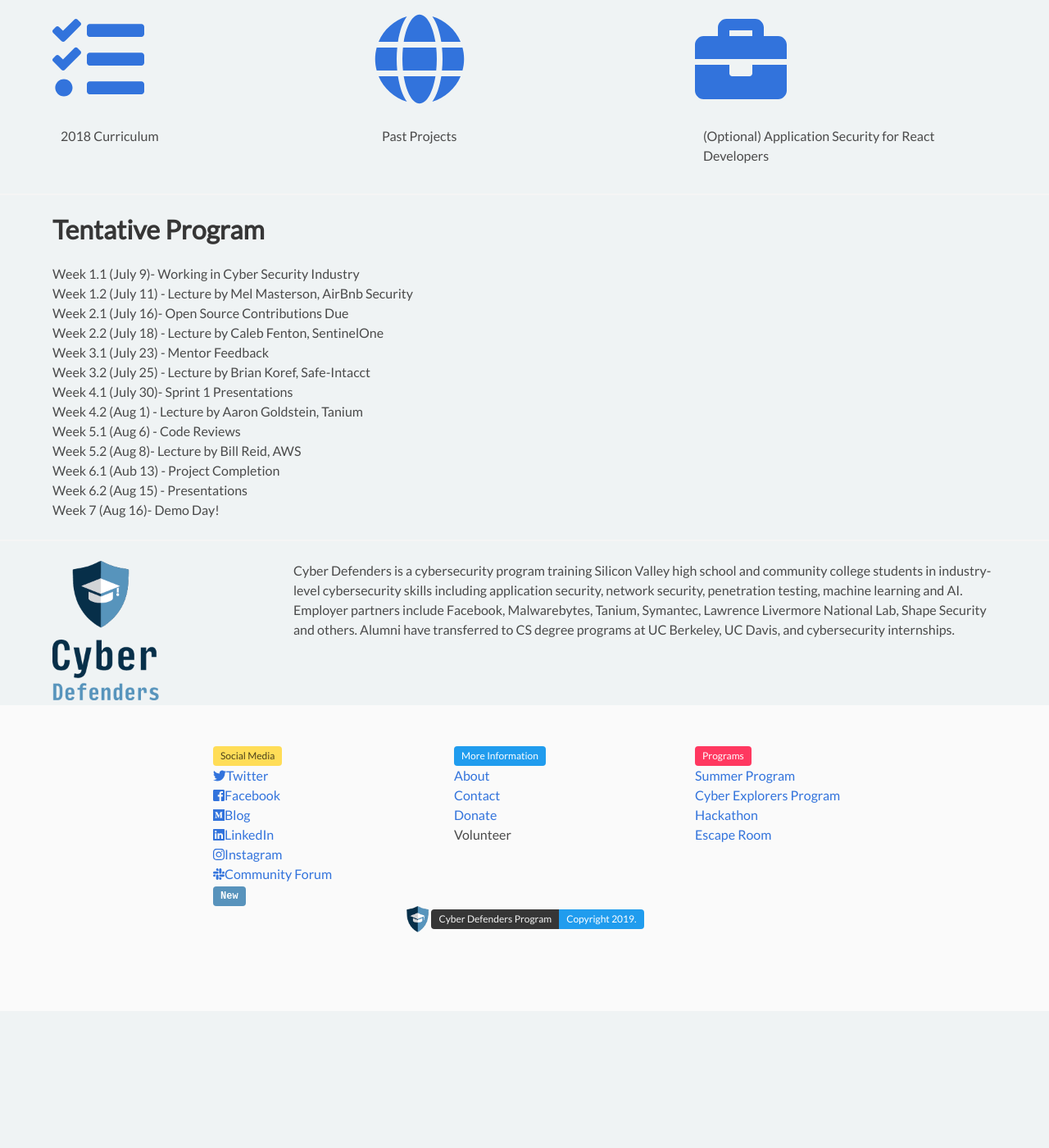
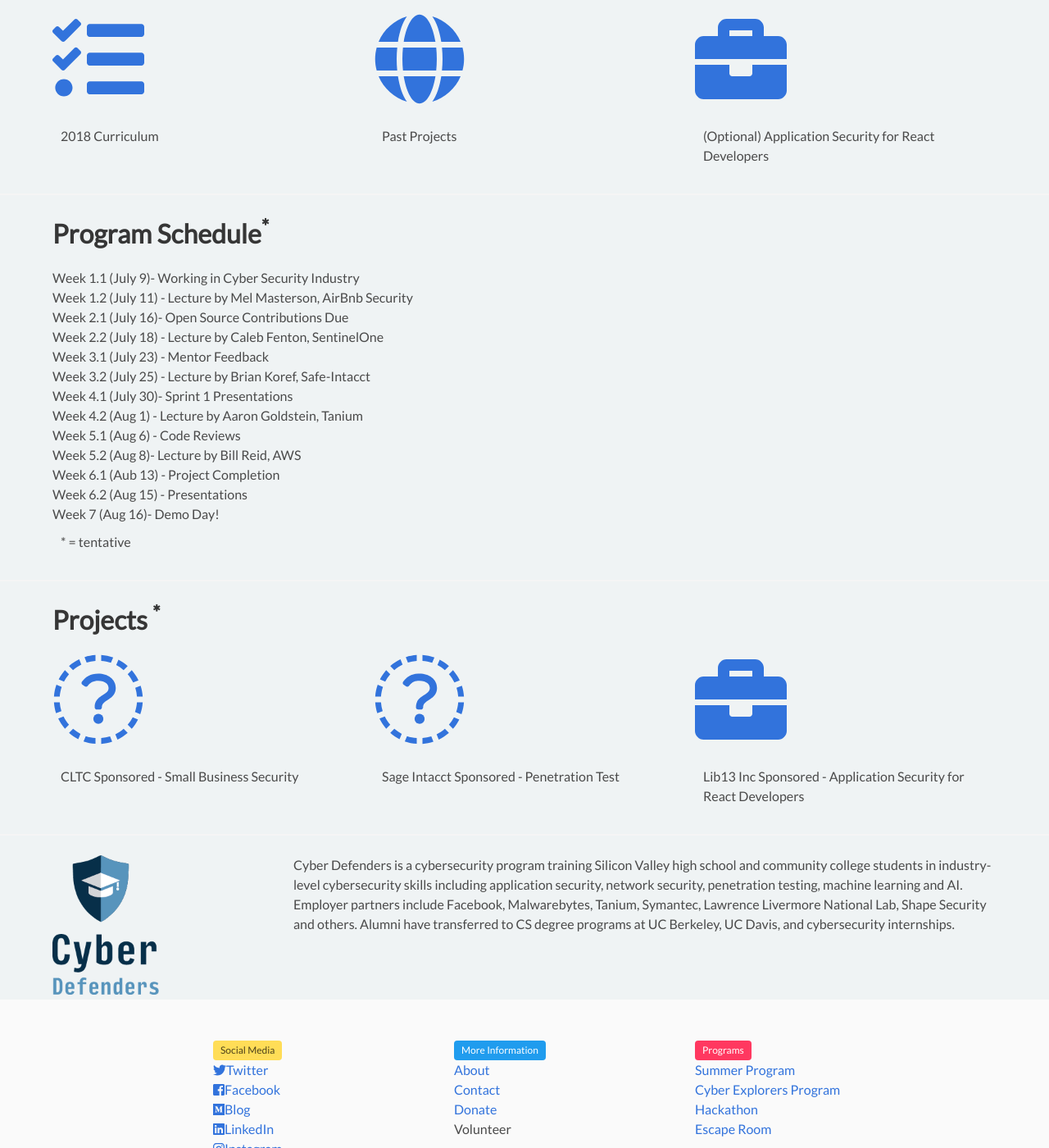
Before and after one commit to cyberdefendersprogram/www-homepage, a Jekyll site: the page built from summerprogram.html, in a window 1280 px wide and 1400 px high, scrolled down 2345 px. Shown: the whole window at 82% size. Built offline with Jekyll 4.4.1, drawn with Linux system fonts in a browser that asks for light colours; nearby versions of some CDN libraries; before the commit the page ends 3578 px from its top, so only the background shows below that.

Commit message:
Projects

```diff
--- a/summerprogram.html
+++ b/summerprogram.html
@@ -125,7 +125,7 @@
     <hr/>
 <section>
     <div class="container">
-        <h1 class="title">Tentative Program</h1>
+        <h1 class="title">Program Schedule<sup>*</sup></h1>
         <ul>
             <li>Week 1.1 (July 9)- Working in Cyber Security Industry</li>
             <li>Week 1.2 (July 11) - Lecture by Mel Masterson, AirBnb Security</li>
@@ -141,6 +141,40 @@
             <li>Week 6.2 (Aug 15) - Presentations</li>
             <li>Week 7 (Aug 16)- Demo Day!</li>
         </ul>
+        <p>* = tentative</p>
+    </div>
+</section>
+<hr/>
+<section>
+    <div class="container">
+        <h1 class="title">Projects <sup>*</sup></h1>
+        <div class="columns">
+            <div class="column">
+                    <figure class="image is-128x128">
+                            <a href="">
+                                <i class="fas fa-shield-check fa-7x"></i>
+                            </a>
+                    </figure>
+                    <p>CLTC Sponsored - Small Business Security</p>
+            </div>
+            <div class="column">
+                    <figure class="image is-128x128">
+                        <a href="">
+                            <i class="fas fa-tachometer-fastest fa-7x"></i>
+                        </a>
+                    </figure>
+                    <p>Sage Intacct Sponsored - Penetration Test</p>
+                </div>
+            <div class="column">
+                    <figure class="image is-128x128">
+                            <a href="">
+                                <i class="fas fa-briefcase fa-7x"></i>
+                            </a>
+                    </figure>
+                    <p>Lib13 Inc Sponsored - Application Security for React Developers</p>
+            </div>
+        </div>
+    </div>
     </div>
 </section>
 <hr/>
```
